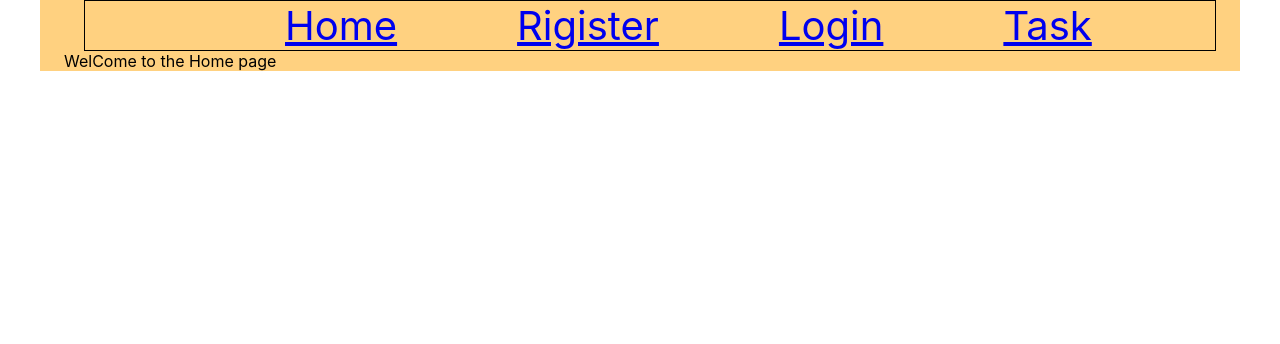
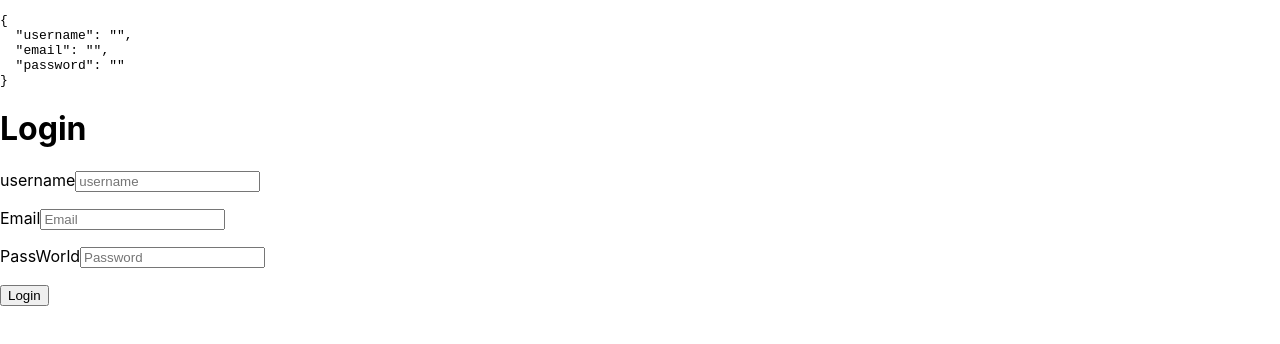
Before and after one commit to Ramkumarchowdary/DailyTasks, a React (Create React App) app: page / in a window 1280 px wide. Shown: the top 344 px of the page. Built offline with nearby package versions, Linux system fonts and the light colour scheme.

Commit message:
added validating features to the form

```diff
--- a/src/App.js
+++ b/src/App.js
@@ -12,23 +12,25 @@ import Home from "./Components/Home";
 import FormData from "./Login";
 import NoPage from "./Components/NoPage";
 import { useEffect, useState } from "react";
+import FormValidalidation from "./Components/FormValidalidation";
 // import FormData from './Components/FormData';
 
 function App() {
   let [mob, setmob] = useState("");
   return (
-    <Container sx={{ bgcolor: "#ffd180" }}>
-      <BrowserRouter>
-        <NavBar />
-        <Routes>
-          <Route path="/" element={<Home />} />
-          <Route path="/form" element={<FormValidation />} />
-          <Route path="/task" element={<Tasks mob={mob} />} />
-          <Route path="/login" element={<FormData setmob={setmob} />} />
-          <Route path="*" element={<NoPage />} />
-        </Routes>
-      </BrowserRouter>
-    </Container>
+    // <Container sx={{ bgcolor: "#ffd180" }}>
+    //   <BrowserRouter>
+    //     <NavBar />
+    //     <Routes>
+    //       <Route path="/" element={<Home />} />
+    //       <Route path="/form" element={<FormValidation />} />
+    //       <Route path="/task" element={<Tasks mob={mob} />} />
+    //       <Route path="/login" element={<FormData setmob={setmob} />} />
+    //       <Route path="*" element={<NoPage />} />
+    //     </Routes>
+    //   </BrowserRouter>
+    // </Container>
+    <FormValidalidation/>
   );
 }
 
--- /dev/null
+++ b/src/Components/FormValidalidation.jsx
@@ -0,0 +1,101 @@
+import React, { useEffect, useState } from "react";
+
+const FormValidalidation = () => {
+  let [validat, setValidat] = useState({
+    username: "",
+    email: "",
+    password: "",
+  });
+  let [validatErrors, setValidatErrors] = useState({});
+  let [isSubmit, setIsSubmit] = useState(false);
+  let Update = (e) => {
+    let { name, value } = e.target;
+    setValidat({ ...validat, [name]: value });
+    console.log(validat);
+  };
+  let handleSubmit = (e) => {
+    e.preventDefault();
+    setValidatErrors(error(validat));
+    setIsSubmit(true);
+
+
+  };
+  useEffect(() => {
+    // console.log(validatErrors);
+    if (Object.keys(validatErrors).length === 0 && isSubmit) {
+    //   console.log(validatErrors);
+    }
+  }, [validatErrors]);
+  let error = (value) => {
+    let errors = {};
+    let regex = /^[^\s@]+@[^\s@]+\.[^\s@]{2,}$/i;
+    if (!value.username) {
+      errors.username = "username is required!";
+    }
+    if (!value.email) {
+      errors.email = "Email is required!";
+    } else if (!regex.test(value.email)) {
+      errors.email = " This Email Address is not valid!";
+    }
+    if (!value.password) {
+      errors.password = "password is required!";
+    } else if (value.password.length < 4) {
+      errors.password = "password required 4 charcaters!";
+    } else if (value.password.length > 10) {
+      errors.password =
+        "password Can't have more that 10 characxters charcaters!";
+    }
+    return errors;
+  };
+  return (
+    <div>
+      {Object.keys(validatErrors).length === 0 && isSubmit ? (
+        <div style={{color:"green",border:"2px solid green",width:"100px",margin:"10px auto"}}>hiiii</div>
+      ) : (
+        <pre>{JSON.stringify(validat, undefined, 2)}</pre>
+      )}
+
+      <form className="form-valid" onSubmit={handleSubmit}>
+        <h1>Login</h1>
+        <div>
+          <div>
+            <label>username</label>
+            <input
+              type="text"
+              placeholder="username"
+              value={validat.username}
+              name="username"
+              onChange={Update}
+            />
+          </div>
+          <p style={{color:"red"}}>{validatErrors.username}</p>
+          <div>
+            <label>Email</label>
+            <input
+              type="email"
+              name="email"
+              placeholder="Email"
+              value={validat.email}
+              onChange={Update}
+            />
+          </div>
+          <p style={{color:"red"}}>{validatErrors.email}</p>
+          <div>
+            <label>PassWorld</label>
+            <input
+              type="password"
+              placeholder="Password"
+              name="password"
+              value={validat.passworld}
+              onChange={Update}
+            />
+          </div>
+          <p style={{color:"red"}}>{validatErrors.password}</p>
+          <button type="submit">Login</button>
+        </div>
+      </form>
+    </div>
+  );
+};
+
+export default FormValidalidation;
```
